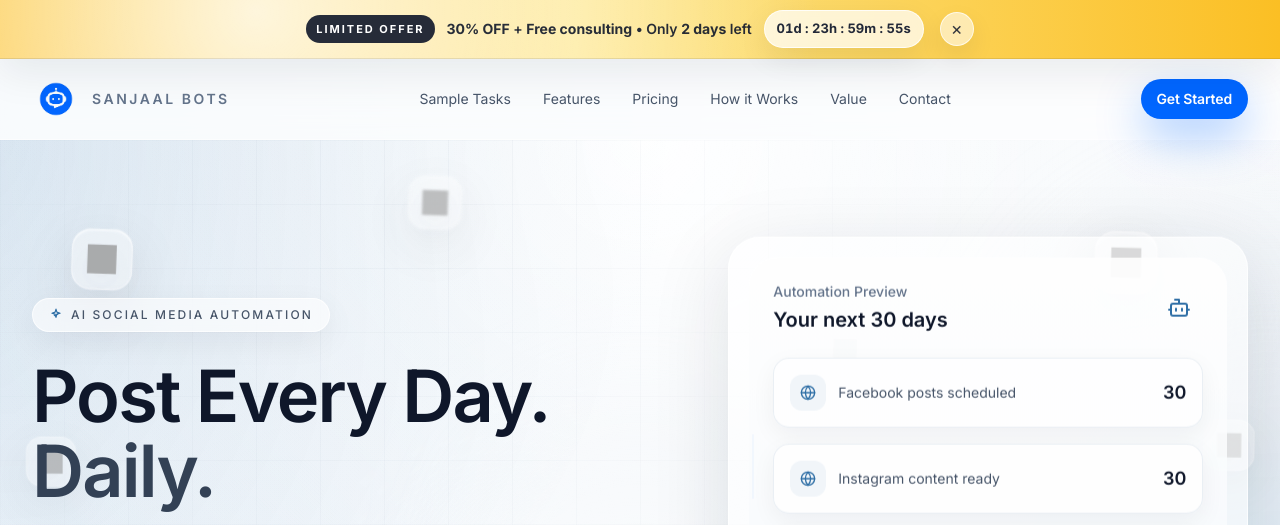
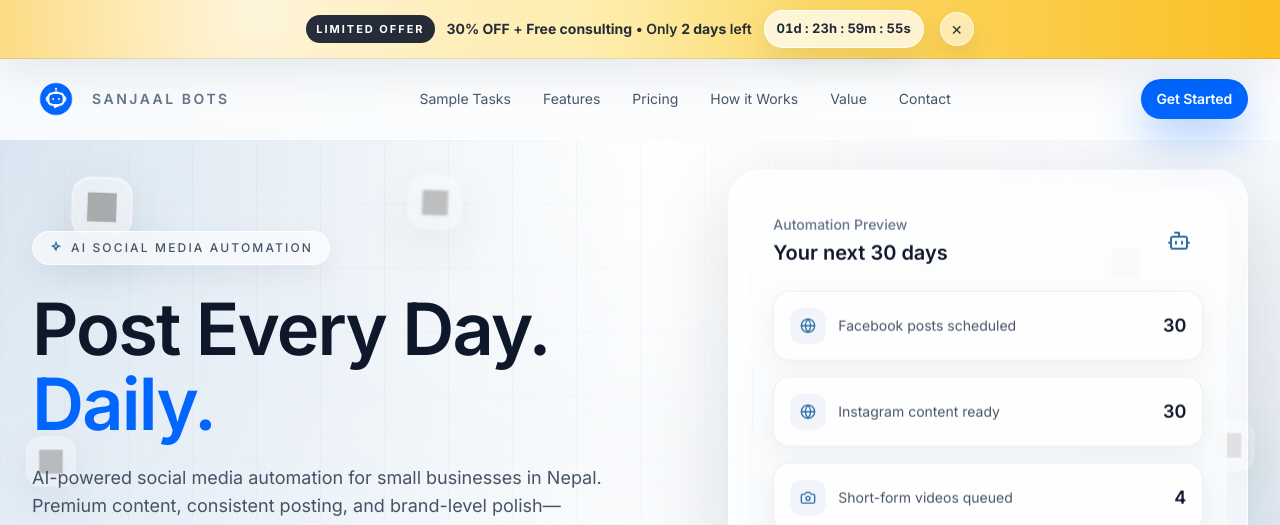
Before and after one commit to bishalranjit0606/bajrabots, a plain HTML site: page index.html in a window 1280 px wide. Shown: the top 525 px of the page. Drawn offline with Linux system fonts and the light colour scheme; grey boxes are pictures that could not be loaded.

Commit message:
fixing colors

```diff
--- a/index.html
+++ b/index.html
@@ -75,7 +75,7 @@
 
     <main>
       <!-- HERO (premium, no image/video background) -->
-      <section class="hero relative isolate flex min-h-[92vh] items-center overflow-hidden">
+      <section class="hero relative isolate flex min-h-[92vh] items-start overflow-hidden">
         <div class="absolute inset-0 pointer-events-none">
           <div class="absolute inset-0 bg-[radial-gradient(circle_at_top,rgba(255,255,255,0.95),rgba(255,255,255,0.45),transparent_70%)]"></div>
           <div class="absolute inset-0 bg-[radial-gradient(circle_at_top_left,rgba(47,111,166,0.10),transparent_46%),radial-gradient(circle_at_bottom_right,rgba(148,163,184,0.20),transparent_40%)]"></div>
@@ -87,7 +87,7 @@
           <!-- Floating social icons (Buffer-style) -->
           <div class="social-cloud" aria-hidden="true">
             <!-- Popular (crisp) -->
-            <div class="social-chip social-chip--crisp" style="--x: 8%; --y: 18%; --s: 1.05; --d: 0s;">
+            <div class="social-chip social-chip--crisp" style="--x: 8%; --y: 11%; --s: 1.05; --d: 0s;">
               <img alt="" src="https://cdn.simpleicons.org/facebook/2f6fa6" />
             </div>
             <div class="social-chip social-chip--crisp" style="--x: 88%; --y: 18%; --s: 1.08; --d: -1.8s;">
@@ -122,7 +122,7 @@
           </div>
         </div>
 
-        <div class="relative mx-auto grid max-w-7xl items-center gap-12 px-5 py-24 sm:px-6 lg:grid-cols-[1.08fr_0.92fr] lg:px-8">
+        <div class="relative mx-auto grid max-w-7xl items-center gap-12 px-5 pb-20 pt-8 sm:px-6 sm:pt-10 lg:grid-cols-[1.08fr_0.92fr] lg:px-8 lg:pt-12">
           <div class="max-w-2xl">
             <div
               data-animate="fade-up"
@@ -138,7 +138,7 @@
 
             <h1 data-animate="fade-up" class="fade-up max-w-xl text-5xl font-semibold leading-[1.02] tracking-tight text-slate-900 sm:text-6xl lg:text-7xl">
               Post Every Day.
-              <span class="typewrap text-slate-700">
+              <span class="typewrap text-accent">
                 <span
                   class="typeword"
                   data-typewriter
```
